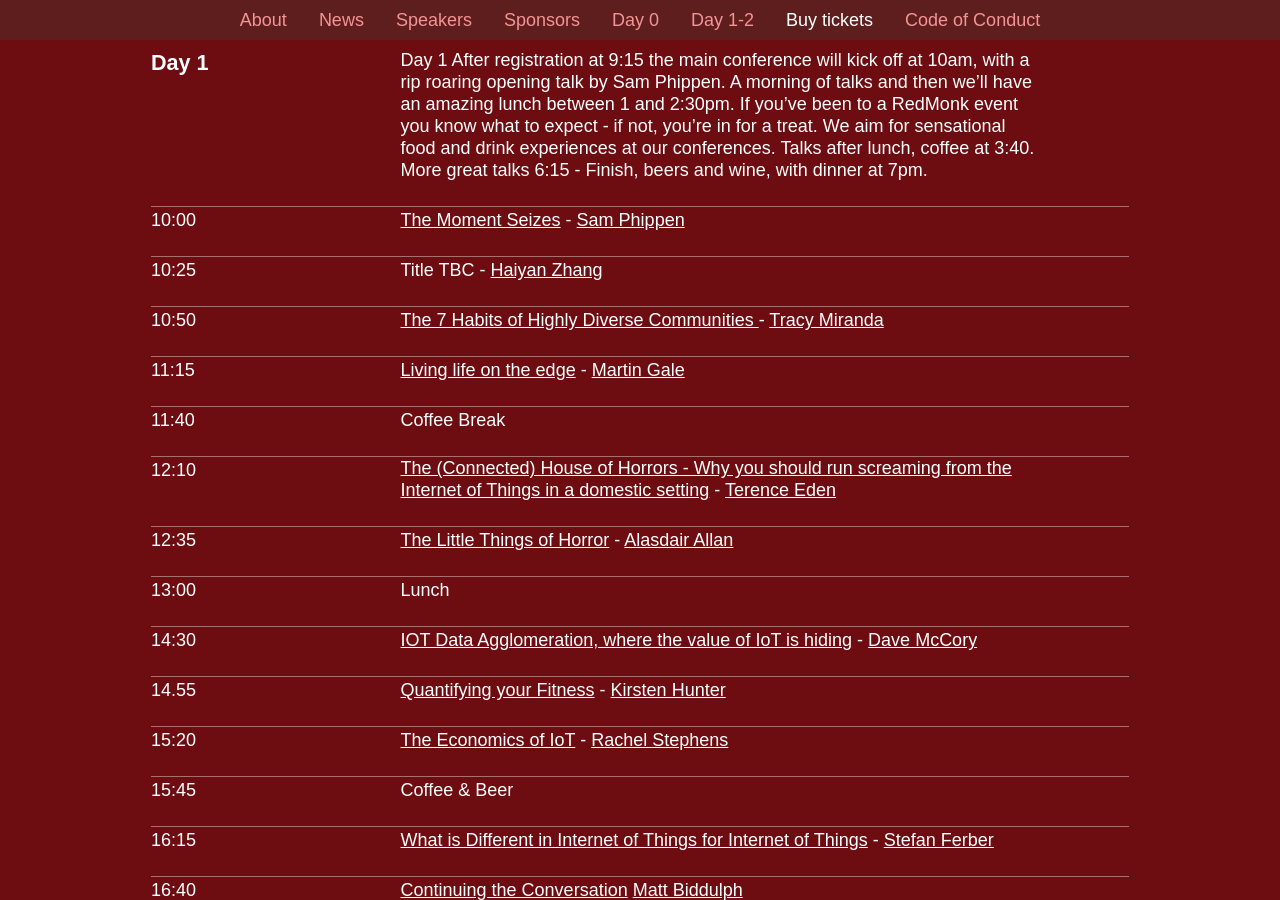
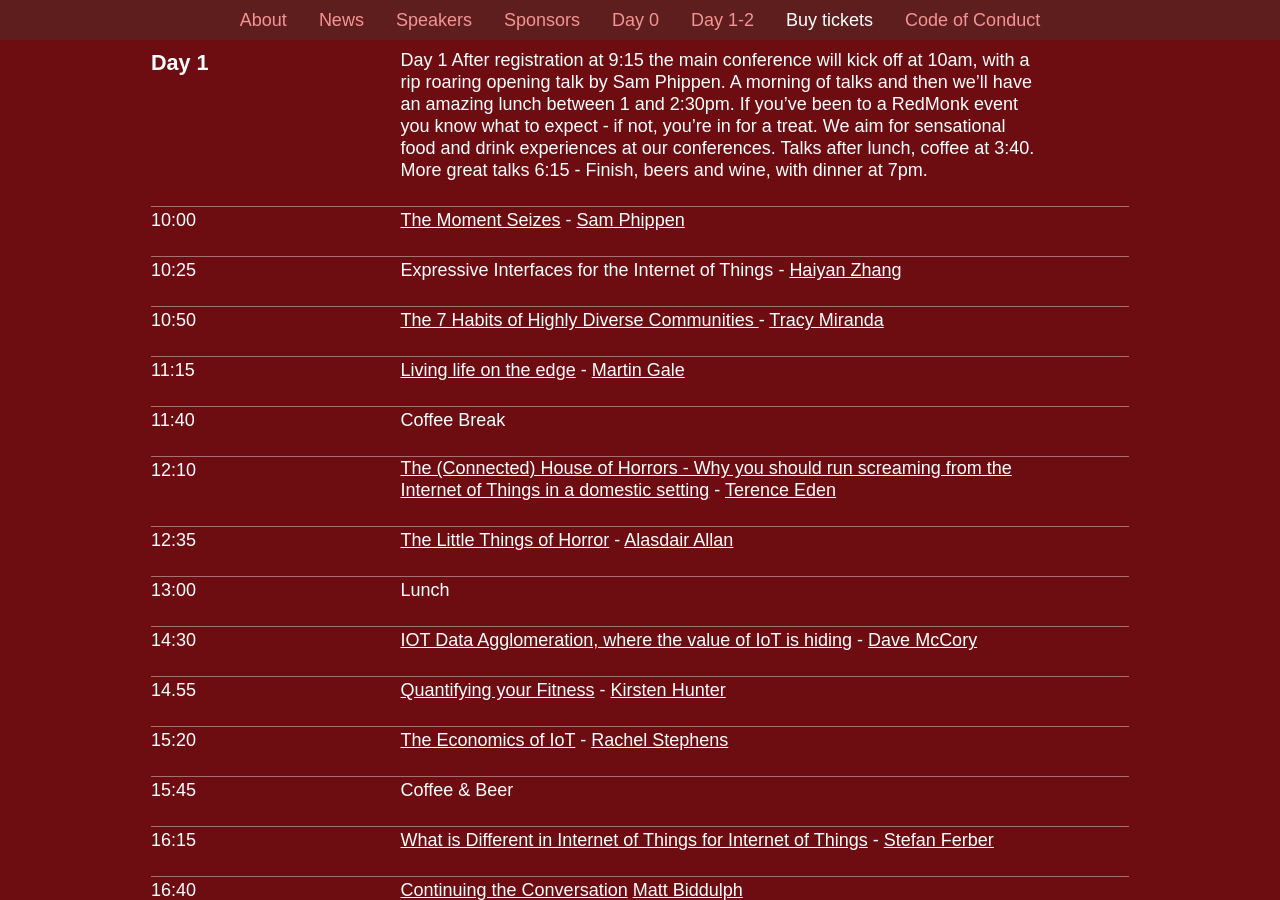
Before and after one commit to thingmonk/thingmonk.github.io, a Jekyll site: the page built from index.html, in a window 1280 px wide and 900 px high, scrolled down 8066 px. Built offline with Jekyll 4.4.1, drawn with Linux system fonts in a browser that asks for light colours.

Commit message:
needed to replace one other "TBC" for Haiyan talk

```diff
--- a/index.html
+++ b/index.html
@@ -251,7 +251,7 @@ layout: thingmonk
         <li class="c-sessions__single">
           <time>10:25</time>
           <div class="session-description">
-            <p>Title TBC - <a href="http://thingmonk.com/thingmonk-talks.html#haiyan">Haiyan Zhang</a></p>
+            <p>Expressive Interfaces for the Internet of Things - <a href="http://thingmonk.com/thingmonk-talks.html#haiyan">Haiyan Zhang</a></p>
           </div>
         </li>
         <li class="c-sessions__single">
```
